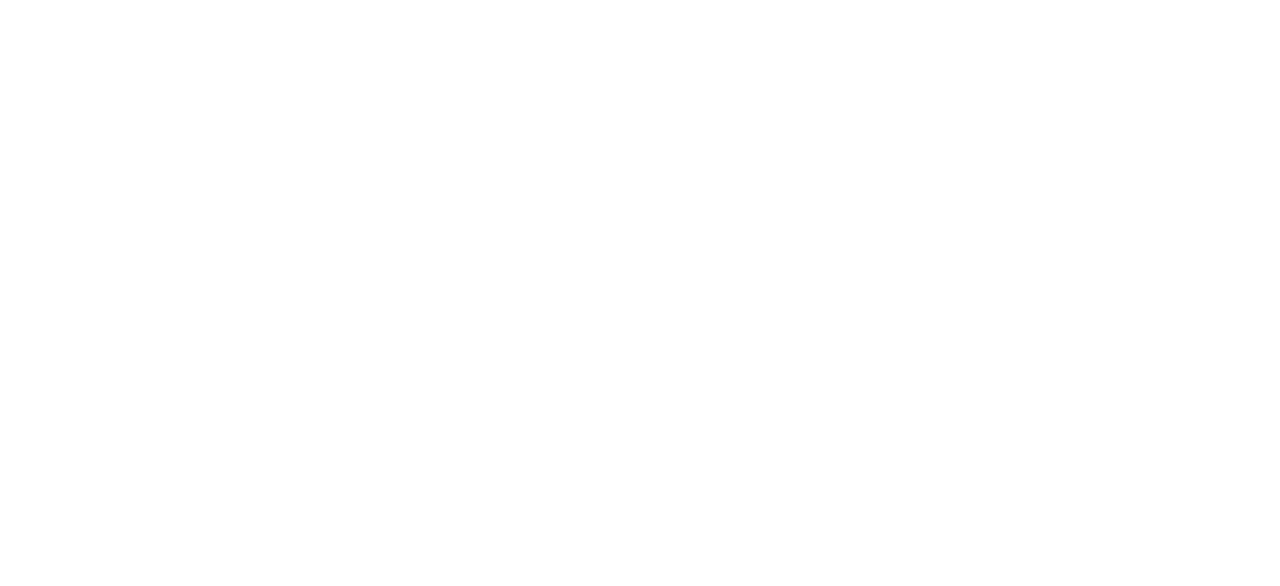
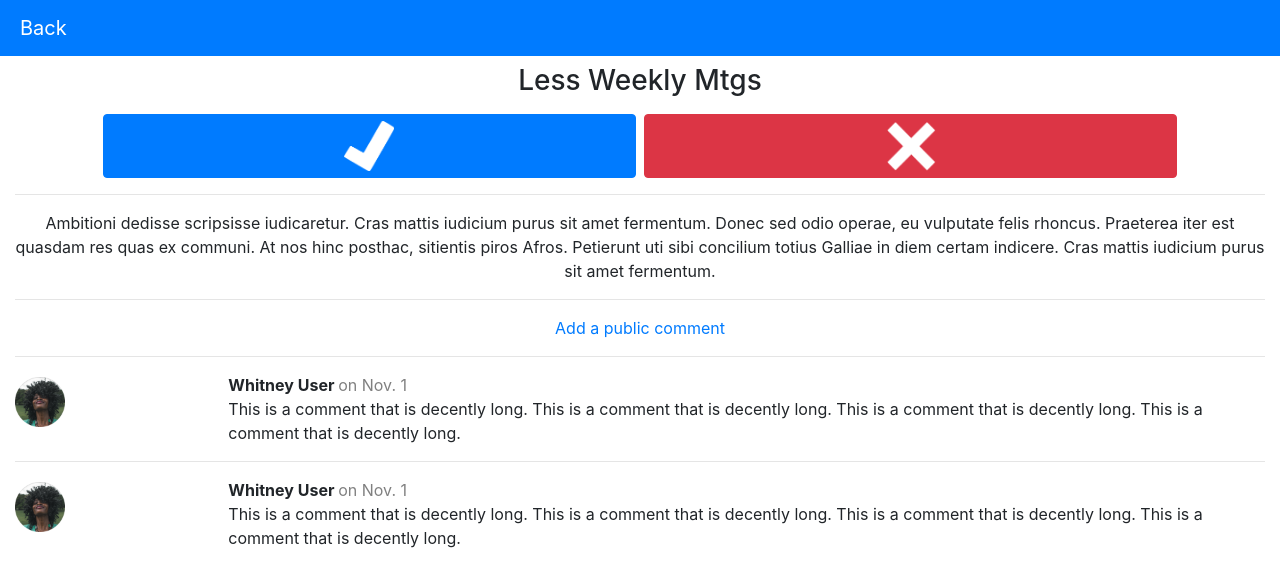
Before and after one commit to Tracet51/bubl, an Angular app in the folder bubl/: page /bubl-detail-page in a window 1280 px wide. Before the commit this address led to /. Shown: the top 586 px of the page. Built offline with nearby package versions, Linux system fonts and the light colour scheme.

Commit message:
Bubl Detail Page

```diff
--- /dev/null
+++ b/bubl/src/app/back-bar/back-bar.component.css
@@ -0,0 +1,3 @@
+.back-text{
+    color:white;
+}
--- /dev/null
+++ b/bubl/src/app/back-bar/back-bar.component.html
@@ -0,0 +1,11 @@
+<nav class="navbar navbar-dark bg-primary">
+  <div class="row ml-1" >
+          <div onclick="openNav()" class="navbar-brand">
+            <a href="feed.html" class="back-text">
+                <i class="fas fa-arrow-left"></i>
+                Back
+            </a>
+            <!-- <img src="profile.png" width="30" height="30" class="d-inline-block align-top" alt=""> -->
+          </div>
+</div>
+</nav>
--- /dev/null
+++ b/bubl/src/app/back-bar/back-bar.component.ts
@@ -0,0 +1,15 @@
+import { Component, OnInit } from '@angular/core';
+
+@Component({
+  selector: 'back-bar',
+  templateUrl: './back-bar.component.html',
+  styleUrls: ['./back-bar.component.css']
+})
+export class BackBarComponent implements OnInit {
+
+  constructor() { }
+
+  ngOnInit() {
+  }
+
+}
--- /dev/null
+++ b/bubl/src/app/bubl-detail-page/bubl-detail-page.component.html
@@ -0,0 +1,2 @@
+<back-bar></back-bar>
+<bubl-detail></bubl-detail>
--- /dev/null
+++ b/bubl/src/app/bubl-detail-page/bubl-detail-page.component.ts
@@ -0,0 +1,15 @@
+import { Component, OnInit } from '@angular/core';
+
+@Component({
+  selector: 'bubl-detail-page',
+  templateUrl: './bubl-detail-page.component.html',
+  styleUrls: ['./bubl-detail-page.component.css']
+})
+export class BublDetailPageComponent implements OnInit {
+
+  constructor() { }
+
+  ngOnInit() {
+  }
+
+}
--- a/bubl/src/app/bubl-detail/bubl-detail.component.ts
+++ b/bubl/src/app/bubl-detail/bubl-detail.component.ts
@@ -1,7 +1,7 @@
 import { Component, OnInit, Input } from '@angular/core';
 
 @Component({
-  selector: 'app-bubl-detail',
+  selector: 'bubl-detail',
   templateUrl: './bubl-detail.component.html',
   styleUrls: ['./bubl-detail.component.css']
 })
--- a/bubl/src/app/bubl-row/bubl-row.component.html
+++ b/bubl/src/app/bubl-row/bubl-row.component.html
@@ -1,4 +1,4 @@
-<div (click)="rowClick()" class="row align-items-center">
+<div routerLink ="/bubl-detail-page" class="row align-items-center">
   <div class="col-4 align-self-center">
       <div class="progress">
           <div class="progress-bar " role="progressbar" style="width: 75%" aria-valuenow="25" aria-valuemin="0" aria-valuemax="100"></div>
--- a/bubl/src/app/bubl-row/bubl-row.component.ts
+++ b/bubl/src/app/bubl-row/bubl-row.component.ts
@@ -24,7 +24,7 @@
 
   rowClick() {
     // console.log(this.summary);
-    this.router.navigate(['/bubl-detail', {simple: "something simple"}]);
+    // this.router.navigate(['/bubl-detail-page', {id: "something simple"}]);
 
   }
 }
```
Also changed, not shown: bubl/src/app/app.module.ts (+7 -3 lines), bubl/src/app/bubl-detail-page/bubl-detail-page.component.css (added), 2 other files (tests, documents, lock files or other folders).
